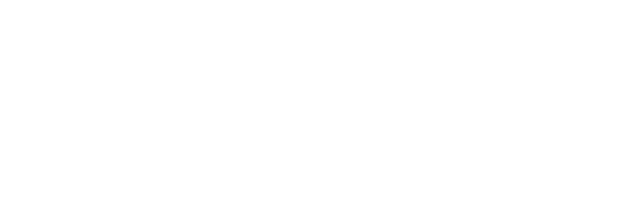
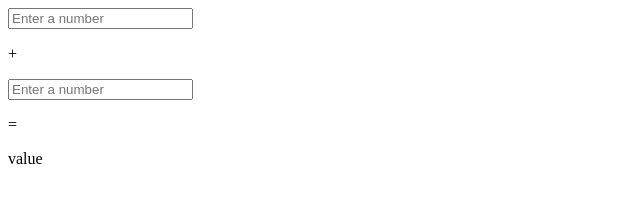
Before and after one commit to garcia-patricia/Week6, a plain HTML site: page index.html in a window 1280 px wide. Shown: the whole page, without its empty margins (0-640 px from the left). Drawn offline with Linux system fonts and the light colour scheme.

Commit message:
added js file

```diff
--- a/index.html
+++ b/index.html
@@ -8,8 +8,22 @@
 <body>
 
 
+<!-- simple cal build -->
+<!--
+	two inputs
+	one button
+	result
+	plus icon, equals icon
+-->
+
+<input type="text" placeholder="Enter a number">
+<p>+</p>
+<input type="text" placeholder="Enter a number">
+<p>=</p>
+<p>value</p>
 
 
+<script src="js/cal.js"></script>
 </body>
 </html>
 
--- /dev/null
+++ b/js/cal.js
@@ -0,0 +1,15 @@
+//JS file
+(function () {
+	console.log("JS File loaded");
+
+	//Vars
+
+
+
+	//Functions
+
+
+
+	//Listeners
+
+}) ();
```
